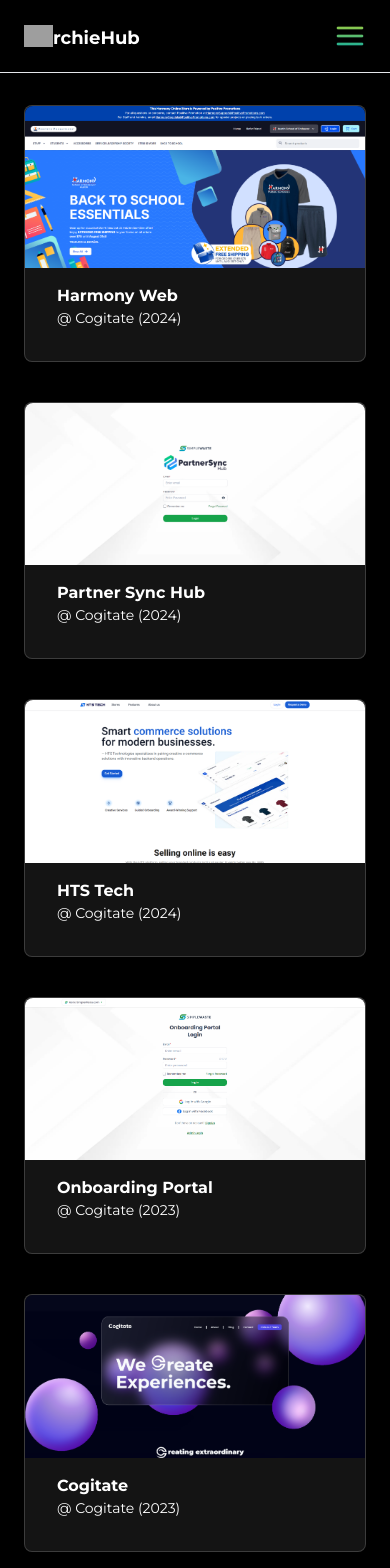
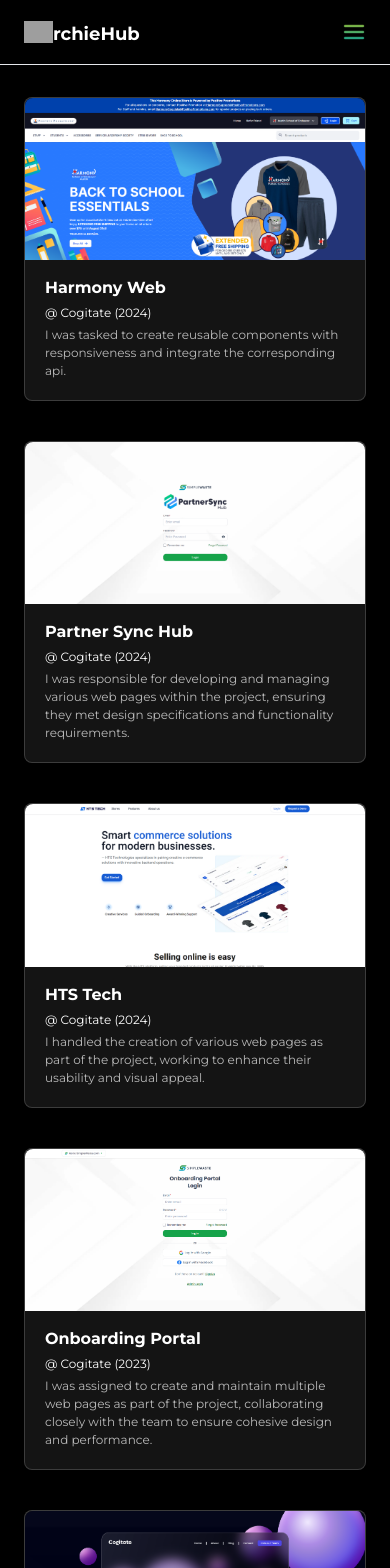
Before and after one commit to axe3228/archiehub, a Next.js app: page /projects in a window 390 px wide. Shown: the top 1568 px of the page. Built offline with nearby package versions, Linux system fonts and the light colour scheme; grey boxes are pictures that could not be loaded; a web font is replaced by a local one.

Commit message:
feat: added changes in about me and projects
- added some icons and change text hierarchy in about me page
- added short description in projects
- adjusted cursor glow
- adjusted navbar menu mobile icon

```diff
--- a/src/app/projects/page.tsx
+++ b/src/app/projects/page.tsx
@@ -1,16 +1,18 @@
 import Image from "next/image";
 import Link from "next/link";
+import { Projects } from '@/constants/projects'
 
 const project = () => {
 
     interface CardProps {
         image: string;
         title: string;
+        company: string;
         desc: string;
         url?: string;
     }
 
-    const CardLink = ({image, title, desc, url}: CardProps) => (
+    const CardLink = ({image, title, company, desc, url}: CardProps) => (
         <Link href={url ?? ''} target={`${url && "_blank"}`} className="md:w-[44%] w-full mb-10 flex
         transform transition duration-200 md:hover:scale-110">
             <div className="border border-white/[0.17] rounded-lg
@@ -22,15 +24,16 @@
                     height={200}
                     className="rounded-t-lg"
                 />
-                <div className="mt-4 pl-8 pr-8 pb-8">
+                <div className="mt-4 px-5 pb-5">
                     <p className="font-bold">{title}</p>
-                    <p className="text-[14px]">{desc}</p>
+                    <p className="text-[12px] my-1">{company}</p>
+                    <p className="text-[12px] opacity-70">{desc}</p>
                 </div>
             </div>
         </Link>
     )
 
-    const Card = ({image, title, desc}: CardProps) => (
+    const Card = ({image, title, company, desc}: CardProps) => (
         <div className="md:w-[44%] w-full mb-10 flex transform transition duration-200
             md:hover:scale-110">
             <div className="border border-white/[0.17] rounded-lg
@@ -42,9 +45,10 @@
                     height={200}
                     className="rounded-t-lg"
                 />
-                <div className="mt-4 pl-8 pr-8 pb-8">
+                <div className="mt-4 px-5 pb-5">
                     <p className="font-bold">{title}</p>
-                    <p className="text-[14px]">{desc}</p>
+                    <p className="text-[12px] my-1">{company}</p>
+                    <p className="text-[12px] opacity-70">{desc}</p>
                 </div>
             </div>
         </div>
@@ -53,15 +57,31 @@
     return (
         <div className="pt-8 pb-5 px-6">
             <div className="flex flex-wrap justify-evenly">
-                <CardLink image="/images/projects/harmony-web.png" title="Harmony Web" desc="@ Cogitate (2024)"
-                url="https://harmonyschoolsonlinestore.com/district-office/central-office" />
-                <CardLink image="/images/projects/partnersync-hub.png" title="Partner Sync Hub" desc="@ Cogitate (2024)" url="https://simplewaste.com/" />
-                <Card image="/images/projects/hts-tech.png" title="HTS Tech" desc="@ Cogitate (2024)" />
-                <CardLink image="/images/projects/simple-waste.png" title="Onboarding Portal" desc="@ Cogitate (2023)" url="https://simplewaste.com/" />
-                <CardLink image="/images/projects/cogitate.png" title="Cogitate" desc="@ Cogitate (2023)" url="https://www.cogitate.io/" />
-                <CardLink image="/images/projects/negum-tempo-jp.png" title="Negum Tempo" desc="@ Grow Forward JP Inc. (2022)" url="https://negum-tenpo.com/" />
-                <CardLink image="/images/projects/growforwardjp.png" title="Grow Forward JP Inc." desc="@ Grow Forward JP Inc. (2021)" url="https://growforwardjp.com/" />
-                <CardLink image="/images/projects/negumjp.png" title="Negum" desc="@ Grow Forward JP Inc. (2021)" url="https://negum-jp.com/" />
+                {
+                    Projects.map((project: any) => {
+                        if (project.haveLink) {
+                            return (
+                                <CardLink
+                                key={project.id}
+                                image={project.image}
+                                title={project.title}
+                                url={project.url}
+                                company={project.company}
+                                desc={project.desc} />
+                            );
+                        } else {
+                            return (
+                                <Card
+                                key={project.id}
+                                image={project.image}
+                                title={project.title}
+                                url={project.url}
+                                company={project.company}
+                                desc={project.desc} />
+                            );
+                        }
+                    })
+                }
             </div>
         </div>
     );
--- a/src/components/glow.tsx
+++ b/src/components/glow.tsx
@@ -11,7 +11,7 @@
     const onMouseMove = (e: MouseEvent) => {
       const x = e.clientX
       const y = e.clientY
-      ref.current!.style.background = `radial-gradient(600px at ${x}px ${y}px, rgba(255, 255, 255, 0.15), transparent 80%)`
+      ref.current!.style.background = `radial-gradient(600px at ${x}px ${y}px, rgba(255, 255, 255, 0.10), transparent 80%)`
     }
 
     if (ref.current) {
--- a/src/components/navbar.tsx
+++ b/src/components/navbar.tsx
@@ -28,8 +28,8 @@
                     <Image
                         src={"/icons/hamburger.png"}
                         alt={"burger menu"}
-                        width={32}
-                        height={32}
+                        width={24}
+                        height={24}
                     />
                 </button>
                 <ul className="md:flex hidden space-x-8">
--- /dev/null
+++ b/src/constants/projects.ts
@@ -0,0 +1,81 @@
+export const Projects = [
+    {
+        id: 1,
+        image: "/images/projects/harmony-web.png",
+        title: "Harmony Web",
+        url: "https://harmonyschoolsonlinestore.com/district-office/central-office",
+        company: "@ Cogitate (2024)",
+        desc: "I was tasked to create reusable components with responsiveness and integrate the corresponding api.",
+        haveLink: true
+    },
+    {
+        id: 2,
+        image: "/images/projects/partnersync-hub.png",
+        title: "Partner Sync Hub",
+        url: "https://simplewaste.com/",
+        company: "@ Cogitate (2024)",
+        desc: `I was responsible for developing and managing various web pages within the project,
+        ensuring they met design specifications and functionality requirements.`,
+        haveLink: true
+    },
+    {
+        id: 3,
+        image: "/images/projects/hts-tech.png",
+        title: "HTS Tech",
+        url: "",
+        company: "@ Cogitate (2024)",
+        desc: `I handled the creation of various web pages as part of the project,
+        working to enhance their usability and visual appeal.`,
+        haveLink: false
+    },
+    {
+        id: 4,
+        image: "/images/projects/simple-waste.png",
+        title: "Onboarding Portal",
+        url: "https://simplewaste.com/",
+        company: "@ Cogitate (2023)",
+        desc: `I was assigned to create and maintain multiple web pages as part of the project,
+        collaborating closely with the team to ensure cohesive design and performance.`,
+        haveLink: true
+    },
+    {
+        id: 5,
+        image: "/images/projects/cogitate.png",
+        title: "Cogitate",
+        url: "https://www.cogitate.io/",
+        company: "@ Cogitate (2023)",
+        desc: `I handled the maintenance and updating of the web project,
+        ensuring it remained aligned with company needs and industry standards.`,
+        haveLink: true
+    },
+    {
+        id: 6,
+        image: "/images/projects/negum-tempo-jp.png",
+        title: "Negum Tempo",
+        url: "https://negum-tenpo.com/",
+        company: "@ Grow Forward JP Inc. (2022)",
+        desc: `I was assigned to maintain and update the web project for our sister company,
+        ensuring it met their evolving needs and standards.`,
+        haveLink: true
+    },
+    {
+        id: 7,
+        image: "/images/projects/growforwardjp.png",
+        title: "Grow Forward JP Inc.",
+        url: "https://growforwardjp.com/",
+        company: "@ Grow Forward JP Inc. (2021)",
+        desc: `I was tasked with maintaining and updating our company's website,
+        focusing on improving functionality and user engagement.`,
+        haveLink: true
+    },
+    {
+        id: 8,
+        image: "/images/projects/negumjp.png",
+        title: "Negum",
+        url: "https://negum-jp.com/",
+        company: "@ Grow Forward JP Inc. (2021)",
+        desc: `In my role, I worked on the web project for our sister company,
+        managing ongoing maintenance and implementing necessary updates.`,
+        haveLink: true
+    },
+]
```
Also changed, not shown: src/app/about/page.tsx (+56 -38 lines), public/icons/about-me.png (added), public/icons/tech-stack.png (added).
